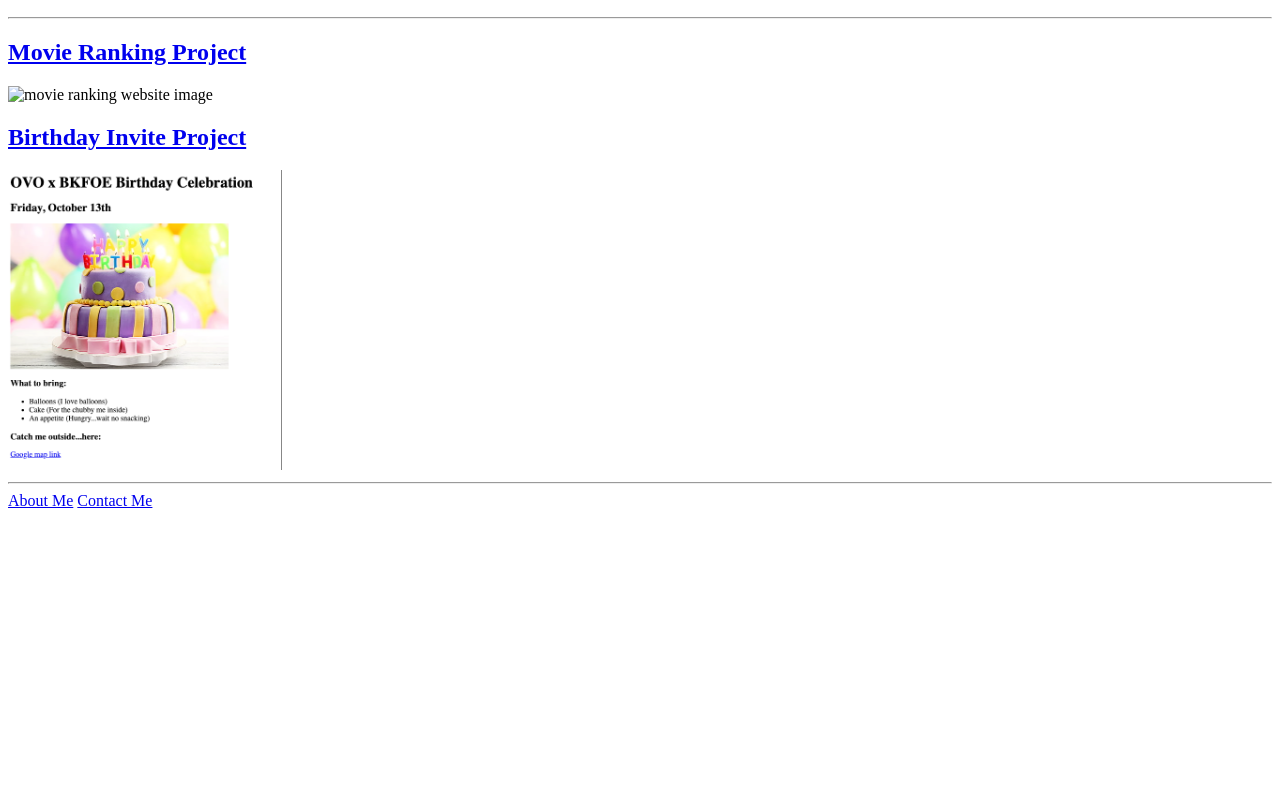
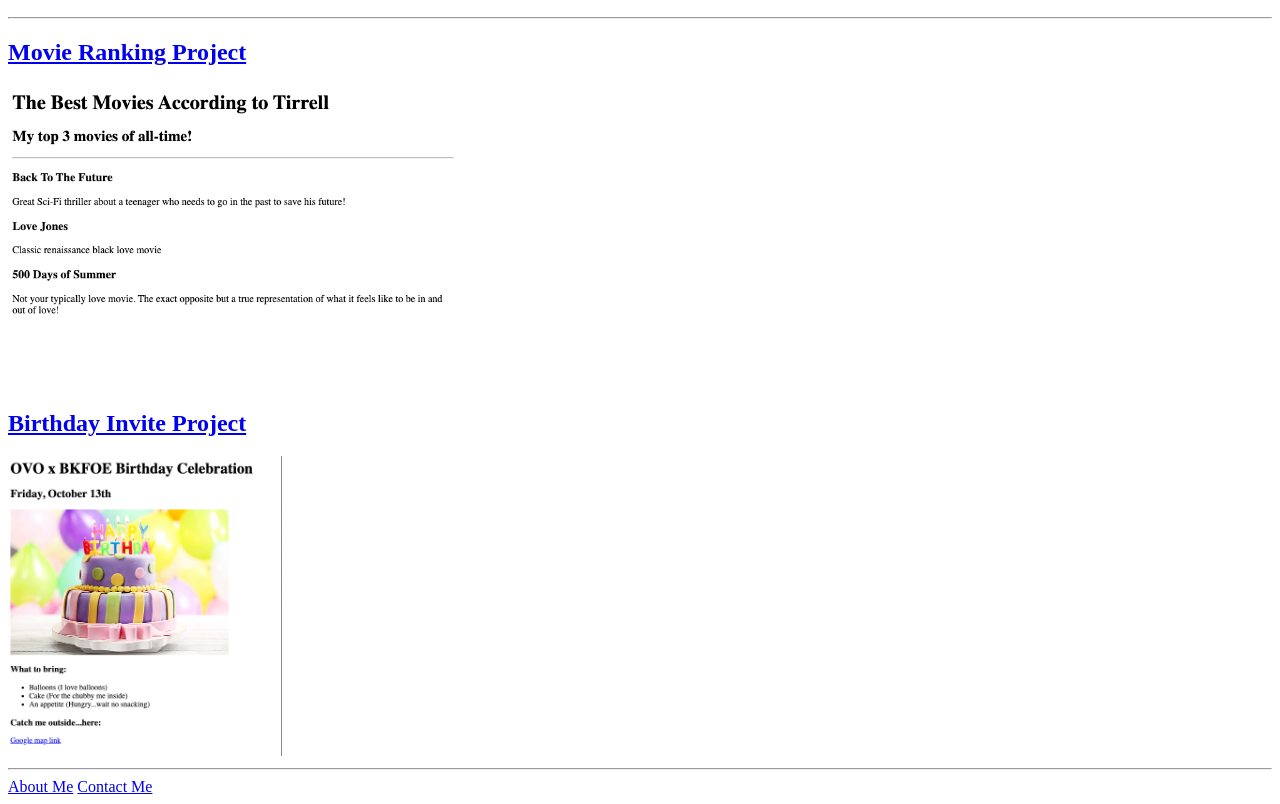
Before and after one commit to BKFOE/html-portfolio, a plain HTML site: page index.html in a window 1280 px wide. Shown: the part 110-914 px from the top of the page. Before the commit the page ends 800 px from the top, so only its background shows below. Drawn offline with Linux system fonts and the light colour scheme.

Commit message:
Update index.html

```diff
--- a/index.html
+++ b/index.html
@@ -26,7 +26,7 @@ https://developer.mozilla.org/en-US/docs/Web/HTML/Element/img#attr-height -->
     <h2>Self-taught Web Engineer</h2>
     <hr/>
     <a href="./public/movie-rankings.html"><h2>Movie Ranking Project</h2></a>
-    <img src="assets/images/Movie_Rankings.png" height="300" alt="movie ranking website image" />
+    <img src="assets/images/Movie_Ranking.png" height="300" alt="movie ranking website image" />
     <br/>
     <a href="./public/birthday-invite.html"><h2>Birthday Invite Project</h2></a>
     <img src="./assets/images/Birthday_Invite.png" height="300" alt="birthday invite preview" />
```
